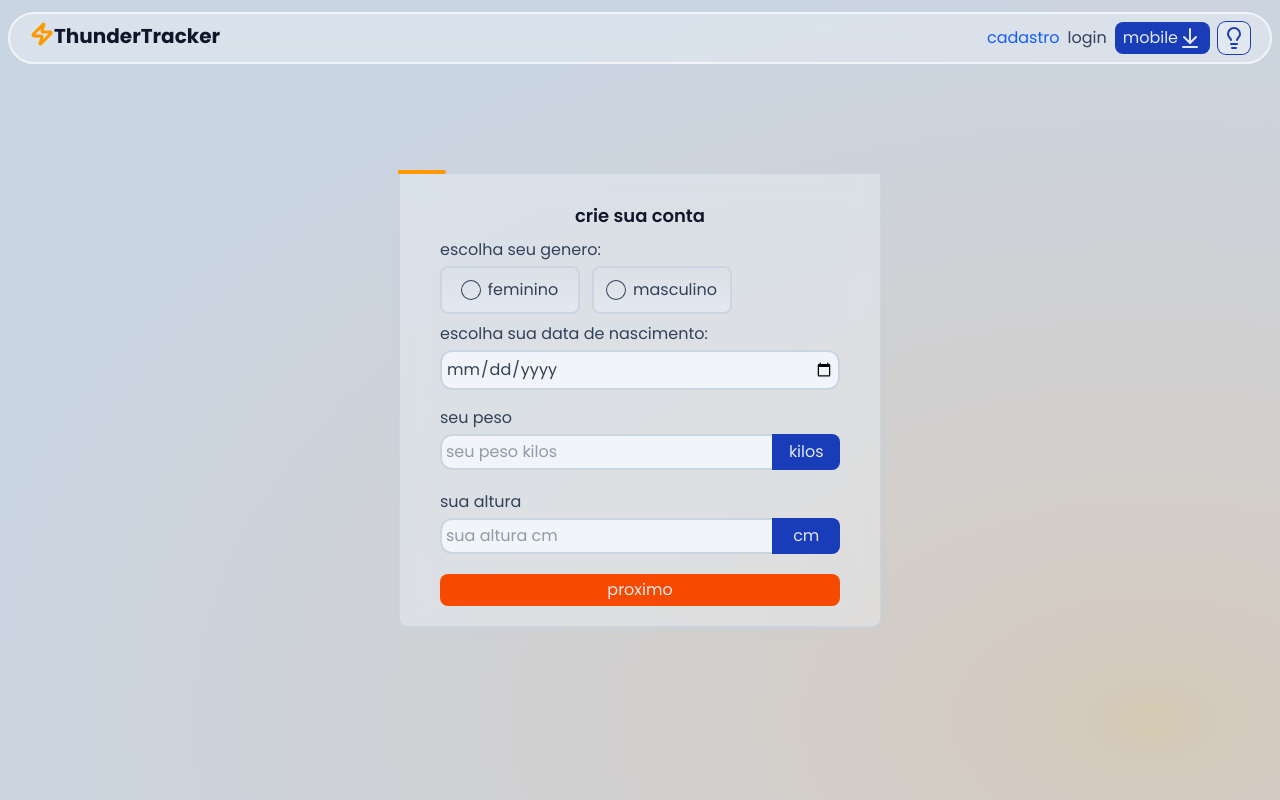
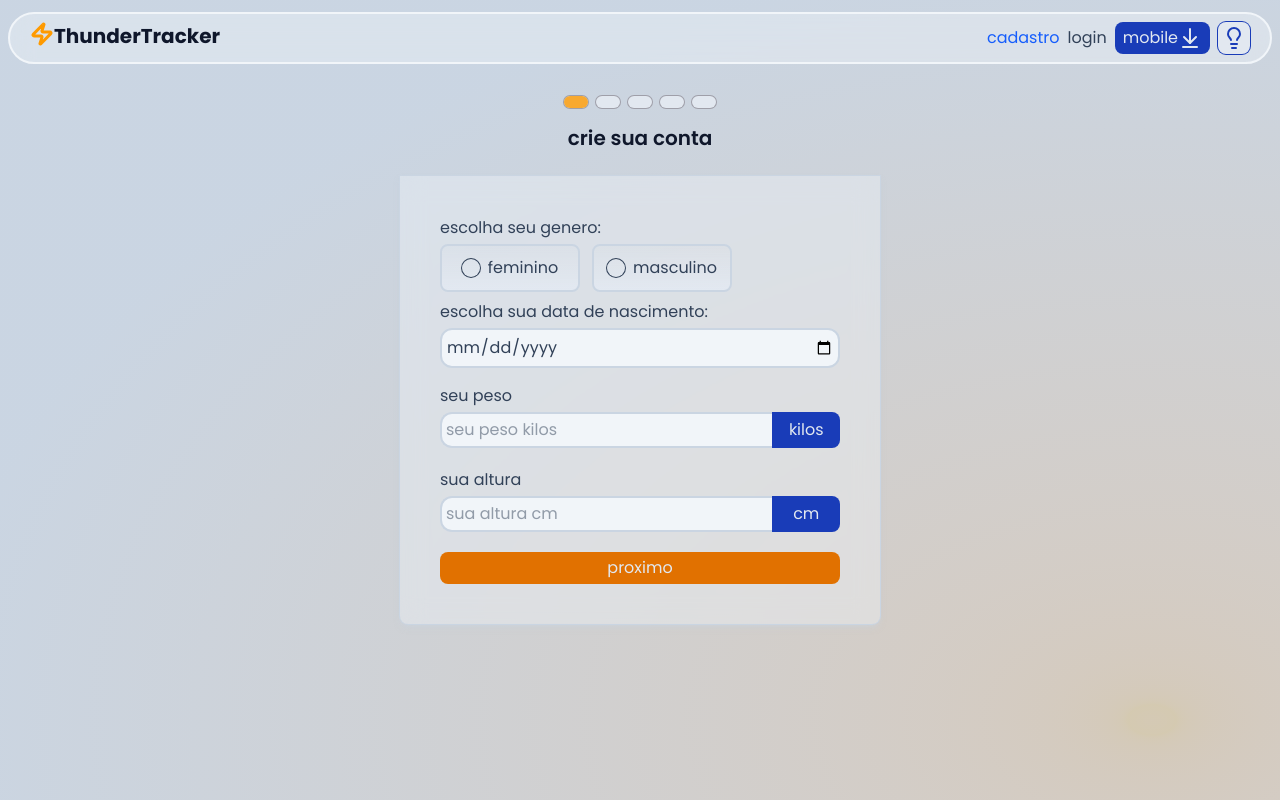
Before and after one commit to ViniciusDenelle/site-TCC, a React (Vite) app in the folder front-end/: page /cadastro in a window 1280 px wide. Built offline with nearby package versions, Linux system fonts and the light colour scheme.

Commit message:
mudanças de design

```diff
--- a/front-end/src/componentes/BotaoPrimario.jsx
+++ b/front-end/src/componentes/BotaoPrimario.jsx
@@ -22,7 +22,6 @@ const BotaoPrimario = ({
             hover:bg-base-primaria hover:ring-destaque-p-medio `
           }
         `
-
   return (
     <motion.button
     whileHover={disabled ? "" :{scale: 1.05, y: -2}}
--- a/front-end/src/index.css
+++ b/front-end/src/index.css
@@ -8,7 +8,7 @@
     --color-base-secundaria: var(--color-slate-200);
     --color-base-terciaria: var(--color-slate-100);
     --color-base-quaternaria: var(--color-slate-300);
-    --color-contraste-principal: var(--color-zinc-400);
+    --color-contraste-primaria: var(--color-zinc-400);
     --color-contraste-secundaria: var(--color-zinc-500);
     --color-contraste-secundaria: var(--color-zinc-600);
 
@@ -20,7 +20,7 @@
     /* destaques */
     --color-destaque-p-claro: var(--color-yellow-400);
     --color-destaque-p-medio: var(--color-amber-500);
-    --color-destaque-p-escuro: var(--color-orange-600);
+    --color-destaque-p-escuro: var(--color-amber-600);
 
     --color-destaque-s-claro: var(--color-indigo-500);
     --color-destaque-s-medio: var(--color-blue-600);
--- a/front-end/src/views/cadastro/cadastro.jsx
+++ b/front-end/src/views/cadastro/cadastro.jsx
@@ -8,6 +8,7 @@ import BotaoPrimario from '../../componentes/BotaoPrimario'
 import { AnimatePresence } from 'motion/react'
 
 const Cadastro = () => {
+    // dados do cadastro
     const [dados, setDados] = useState({
         genero: '',
         peso: '',
@@ -26,13 +27,17 @@ const Cadastro = () => {
             && dados.dataDeNascimento !== ''
         )
     }
+
+    const passoPilula = [
+        '1', '2', '3', '4', '5'
+    ]
+
     const [passo, setPasso] = useState(1)
     const podeProximo = validacoes[passo]?.() ?? false
 
     function proximoPasso()
     {
-
-
+        if (!podeProximo) return
         setPasso(prev => prev+1)
     }
 
@@ -41,7 +46,7 @@ const Cadastro = () => {
         setPasso(prev => prev-1)
     }
 
-    // functions
+    // data binding
     function mudarDados(campo, valor)
     {
         setDados(prev => ({
@@ -68,7 +73,7 @@ const Cadastro = () => {
                 break;
         }
     }
-    let progresso = passo * 10
+    let progresso = passo * 20
   return (
     <main className='h-screen w-full bg-base-primaria'>
 
@@ -79,24 +84,38 @@ const Cadastro = () => {
         <div className="container mx-auto h-full w-full">
             <div className="w-full h-full flex justify-center items-center">
 
-                <div className="relative p-5 rounded-b-lg
+                <div className="relative p-10 rounded-b-lg
                  bg-base-terciaria/40 backdrop-blur-md ring-1 ring-base-quaternaria
-                 w-9/10 lg:w-120 md:px-10 shadow-md shadow-base-quaternaria/50">
+                 w-9/10 md:w-120 md:px-10 shadow-md shadow-base-quaternaria/50">
 
-                    <div className={`absolute -top-1 -left-0.5 h-1 bg-destaque-p-medio
-                    rounded-r-full transiton-all duration-500`}
-                    style={{ width: `${progresso}%` }}>
+                    <div className={`absolute -top-20 left-1/2 -translate-x-1/2 h-1
+                    flex gap-2`}>
+
+                        {passoPilula.map(pilula => (
+                            <div
+                            key={pilula}
+                            className={`relative rounded-full w-6 h-3 ring-1 ring-contraste-primaria overflow-hidden
+                            after:absolute after:left-0 after:top-0 after:h-3 bg-base-secundaria
+                            after:bg-destaque-p-medio/80 after:w-0 after:transition-all after:duration-500
+                            ${passo >= pilula ? `after:w-full` : ``}`}>
+
+                            </div>
+                        ))}
+
                     </div>
 
-                    {passo > 1 ? (<BotaoSimples
-                    classeAdcional="absolute top-2 left-2 ring-transparent
-                    hover:ring-transparent"
-                    onClick={voltarPasso}>
-                        <ArrowLeft/>
-                    </BotaoSimples>) : ""}
+                    {passo > 1 ? (
+                        <BotaoSimples
+                        classeAdcional="absolute top-2 left-2 ring-transparent
+                        hover:ring-transparent"
+                        onClick={voltarPasso}>
+                            <ArrowLeft/>
+                        </BotaoSimples>
+                    ) : ""}
 
-                    <div className="flex items-center justify-center w-full p-2">
-                        <h1 className="text-lg font-semibold text-t-primaria">
+                    <div className="absolute -top-15 left-1/2 -translate-x-1/2
+                    flex items-center justify-center w-full p-2">
+                        <h1 className="text-xl font-semibold text-t-primaria">
                             crie sua conta
                         </h1>
                     </div>
@@ -109,7 +128,7 @@ const Cadastro = () => {
 
                         <BotaoPrimario
                         onClick={proximoPasso}
-
+                        disabled={!podeProximo}
                         tipo="cheio"
                         >
                             proximo
--- a/front-end/src/views/cadastro/passos/Informações.jsx
+++ b/front-end/src/views/cadastro/passos/Informações.jsx
@@ -16,9 +16,9 @@ const Informações = ({mudarDados, info}) => {
     function alterarPeso(peso)
     {
         if(tipoPeso !== 'kilos'){
-            mudarDados('peso', parseInt(peso / 2.2))
+            mudarDados('peso', Math.round(peso / 2.20462))
         } else {
-            mudarDados('peso', parseInt(peso / 0.45))
+            mudarDados('peso', Math.round(peso / 0.453591830542594))
         }
     }
 
```
